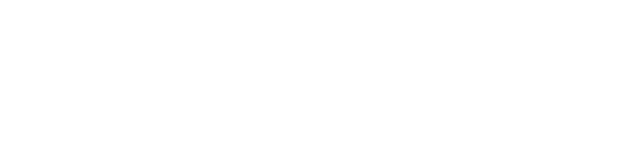
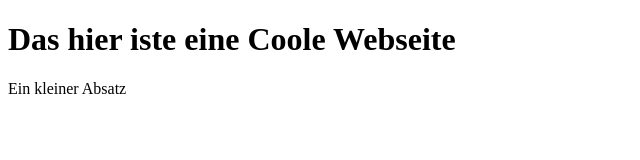
Before and after one commit to aissam-git/holidayadvice, a plain HTML site: page index.html in a window 1280 px wide. Shown: the whole page, without its empty margins (0-640 px from the left). Drawn offline with Linux system fonts and the light colour scheme.

Commit message:
Fixing bug: No content on website.

```diff
--- a/index.html
+++ b/index.html
@@ -6,6 +6,7 @@
         <title>WebCoole Urlaubswebseite</title>
     </head>
     <body>
-
+	<h1> Das hier iste eine Coole Webseite</h1>
+    	<p>Ein kleiner Absatz</p>
     </body>
 </html>
```
